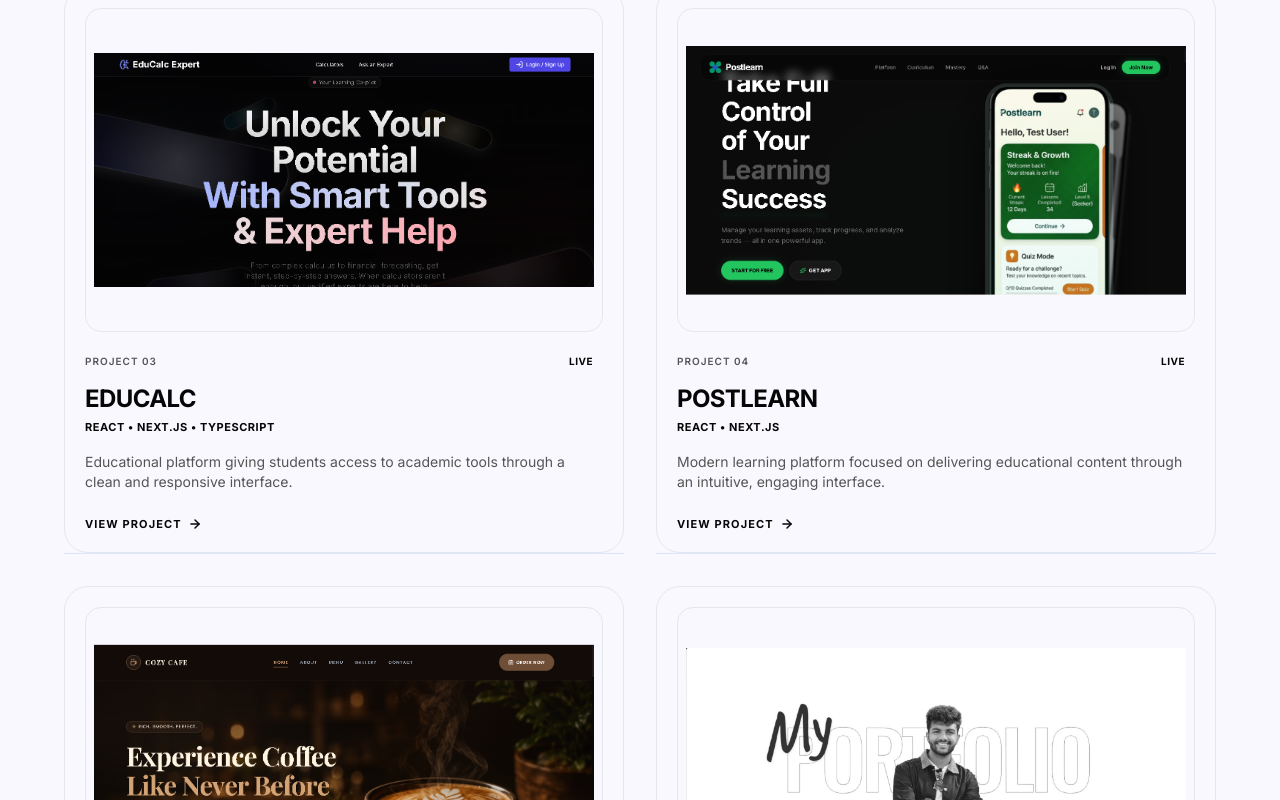
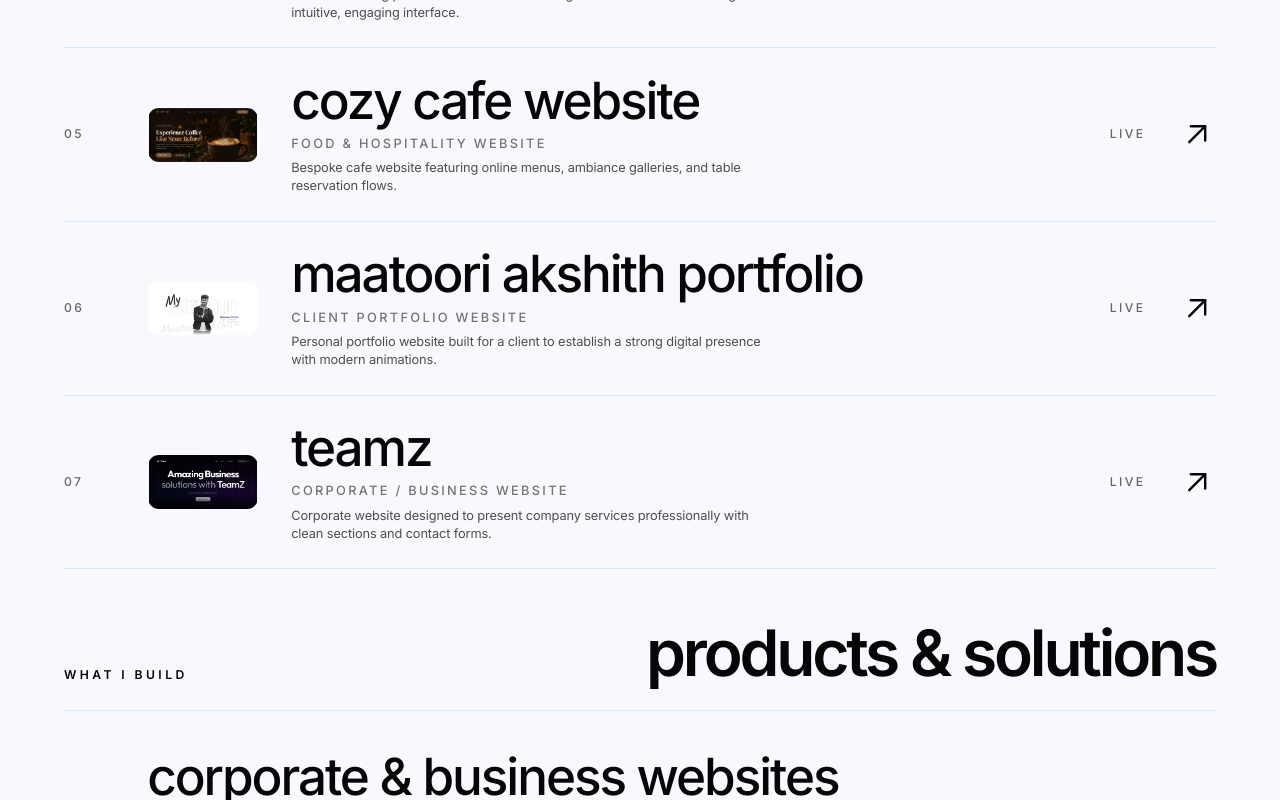
Before and after one commit to Tanush-ai/video-portfolio, a Next.js app: page / in a window 1280 px wide. Shown: the part 2720-3520 px from the top of the page. Built offline with nearby package versions, Linux system fonts and the light colour scheme; a web font is replaced by a local one; what tailwindcss-3d would draw is missing.

Commit message:
Revert projects layout to premium list row design and configure screenshots as contain-fit uncropped thumbnails

```diff
--- a/components/Projects/Projects.jsx
+++ b/components/Projects/Projects.jsx
@@ -110,7 +110,7 @@
   </svg>
 );
 
-const ProjectCard = ({ item, index }) => {
+const Row = ({ item, index }) => {
   const hasLink = Boolean(item.href);
   const Wrapper = hasLink ? "a" : "div";
   const wrapperProps = hasLink
@@ -118,113 +118,30 @@
     : {};
 
   return (
-    <div className="pj-row w-full flex">
+    <li className="pj-row">
       <Wrapper
-        className="flex flex-col w-full bg-fg/[0.03] dark:bg-white/[0.02] border border-fg/10 dark:border-white/5 rounded-3xl p-5 hover:bg-fg/[0.06] dark:hover:bg-white/[0.04] hover:border-fg/20 dark:hover:border-white/10 transition-all duration-300 group cursor-pointer"
+        className={`pj-link${hasLink ? "" : " pj-link--static"}`}
         {...wrapperProps}
       >
-        {/* 100% Image Layout Container (No crop) */}
+        <span className="pj-num">{String(index + 1).padStart(2, "0")}</span>
         {item.image && (
-          <div className="w-full aspect-[16/10] bg-fg/[0.02] dark:bg-white/[0.01] border border-fg/5 dark:border-white/5 rounded-2xl overflow-hidden mb-5 flex items-center justify-center p-2 relative">
-            <img
-              src={item.image}
-              alt={item.name}
-              className="w-full h-full object-contain rounded-xl group-hover:scale-[1.02] transition-transform duration-500"
-            />
-          </div>
+          <img
+            src={item.image}
+            alt={item.name}
+            className="w-20 h-14 sm:w-28 sm:h-18 object-contain bg-white/5 rounded-xl border border-white/10 shrink-0"
+          />
         )}
-
-        {/* Meta details */}
-        <div className="flex flex-col w-full flex-grow">
-          <div className="flex items-center justify-between w-full">
-            <span className="text-[10px] tracking-widest text-fg-muted font-semibold uppercase">
-              Project {String(index + 1).padStart(2, "0")}
-            </span>
-            <span className="px-2.5 py-0.5 bg-fg/10 dark:bg-white/10 text-fg rounded-full text-[10px] font-bold uppercase tracking-wider">
-              {item.kind}
-            </span>
-          </div>
-
-          <h3 className="text-xl lg:text-2xl font-bold uppercase tracking-tight text-fg mt-3 group-hover:text-fg/80 transition-colors">
-            {item.name}
-          </h3>
-
-          {item.role && (
-            <span className="text-[11px] font-bold tracking-wider text-fg-muted/70 uppercase mt-1">
-              {item.role}
-            </span>
-          )}
-
-          {item.note && (
-            <p className="text-xs sm:text-sm text-fg-muted leading-relaxed mt-4 flex-grow">
-              {item.note}
-            </p>
-          )}
-
-          <div className="flex items-center gap-1.5 text-[11px] font-bold tracking-widest uppercase mt-6 text-fg group-hover:translate-x-1 transition-transform duration-300">
-            <span>{hasLink ? "View Project" : "Learn More"}</span>
-            <svg viewBox="0 0 24 24" className="w-3.5 h-3.5 fill-none stroke-current" strokeWidth="2.5" strokeLinecap="round" strokeLinejoin="round">
-              <line x1="5" y1="12" x2="19" y2="12"/>
-              <polyline points="12 5 19 12 12 19"/>
-            </svg>
-          </div>
+        <div className="pj-meta">
+          <span className="pj-name">{item.name}</span>
+          {item.role && <span className="pj-role">{item.role}</span>}
+          {item.note && <span className="pj-note">{item.note}</span>}
         </div>
+        <span className="pj-kind">{item.kind}</span>
+        <span className="pj-arrow" aria-hidden="true">
+          {hasLink ? <ArrowIcon /> : <span className="pj-dot">•</span>}
+        </span>
       </Wrapper>
-    </div>
-  );
-};
-
-const VentureCard = ({ item, index }) => {
-  const hasLink = Boolean(item.href);
-  const Wrapper = hasLink ? "a" : "div";
-  const wrapperProps = hasLink
-    ? { href: item.href, target: "_blank", rel: "noreferrer" }
-    : {};
-
-  return (
-    <div className="pj-row w-full flex">
-      <Wrapper
-        className="flex flex-col w-full bg-fg/[0.02] dark:bg-white/[0.01] border border-fg/5 dark:border-white/5 rounded-3xl p-6 hover:bg-fg/[0.04] dark:hover:bg-white/[0.03] hover:border-fg/10 dark:hover:border-white/10 transition-all duration-300 group cursor-pointer justify-between"
-        {...wrapperProps}
-      >
-        <div className="flex flex-col w-full">
-          <div className="flex items-center justify-between w-full">
-            <span className="text-[10px] tracking-widest text-fg-muted font-semibold uppercase">
-              Service {String(index + 1).padStart(2, "0")}
-            </span>
-            <span className="px-2.5 py-0.5 bg-fg/5 dark:bg-white/5 text-fg-muted rounded-full text-[10px] font-bold uppercase tracking-wider">
-              {item.kind}
-            </span>
-          </div>
-
-          <h3 className="text-lg lg:text-xl font-bold uppercase tracking-tight text-fg mt-4 group-hover:text-fg/80 transition-colors">
-            {item.name}
-          </h3>
-
-          {item.role && (
-            <span className="text-[10px] font-bold tracking-wider text-fg-muted/70 uppercase mt-1">
-              {item.role}
-            </span>
-          )}
-
-          {item.note && (
-            <p className="text-xs sm:text-sm text-fg-muted leading-relaxed mt-4">
-              {item.note}
-            </p>
-          )}
-        </div>
-
-        {hasLink && (
-          <div className="flex items-center gap-1.5 text-[10px] font-bold tracking-widest uppercase mt-6 text-fg group-hover:translate-x-1 transition-transform duration-300">
-            <span>Learn More</span>
-            <svg viewBox="0 0 24 24" className="w-3 h-3 fill-none stroke-current" strokeWidth="2.5" strokeLinecap="round" strokeLinejoin="round">
-              <line x1="5" y1="12" x2="19" y2="12"/>
-              <polyline points="12 5 19 12 12 19"/>
-            </svg>
-          </div>
-        )}
-      </Wrapper>
-    </div>
+    </li>
   );
 };
 
@@ -275,22 +192,22 @@
         <h2 className="pj-title">selected work</h2>
       </div>
 
-      <div className="grid grid-cols-1 md:grid-cols-2 gap-6 lg:gap-8 mt-12 w-full">
+      <ul className="pj-list">
         {PROJECTS.map((p, i) => (
-          <ProjectCard key={p.name} item={p} index={i} />
+          <Row key={p.name} item={p} index={i} />
         ))}
-      </div>
+      </ul>
 
       <div id="ventures" className="pj-head pj-head--secondary">
         <span className="pj-label">WHAT I BUILD</span>
         <h2 className="pj-title">products &amp; solutions</h2>
       </div>
 
-      <div className="grid grid-cols-1 md:grid-cols-2 gap-6 lg:gap-8 mt-12 w-full">
+      <ul className="pj-list">
         {VENTURES.map((v, i) => (
-          <VentureCard key={v.name} item={v} index={i} />
+          <Row key={v.name} item={v} index={i} />
         ))}
-      </div>
+      </ul>
     </section>
   );
 };
```
